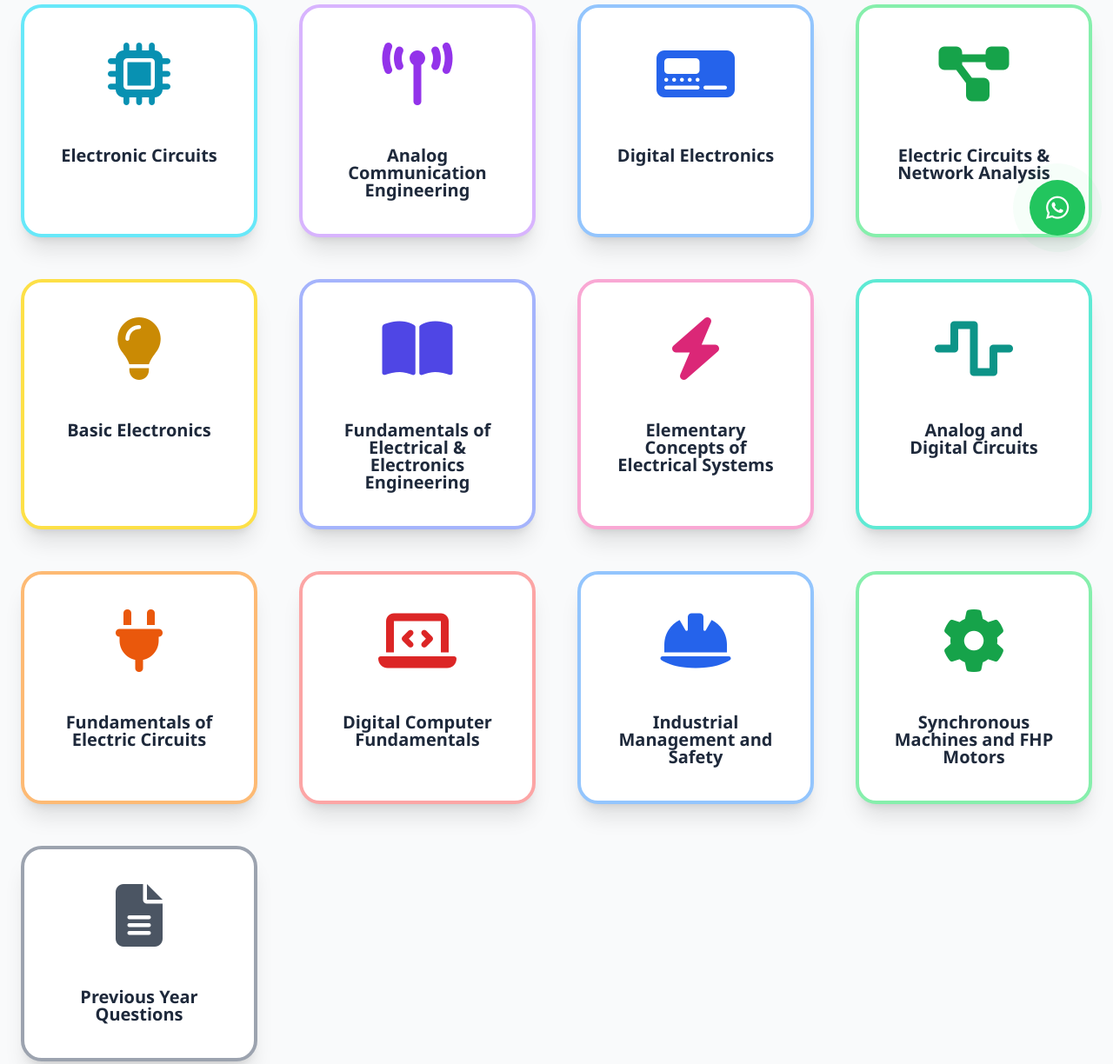
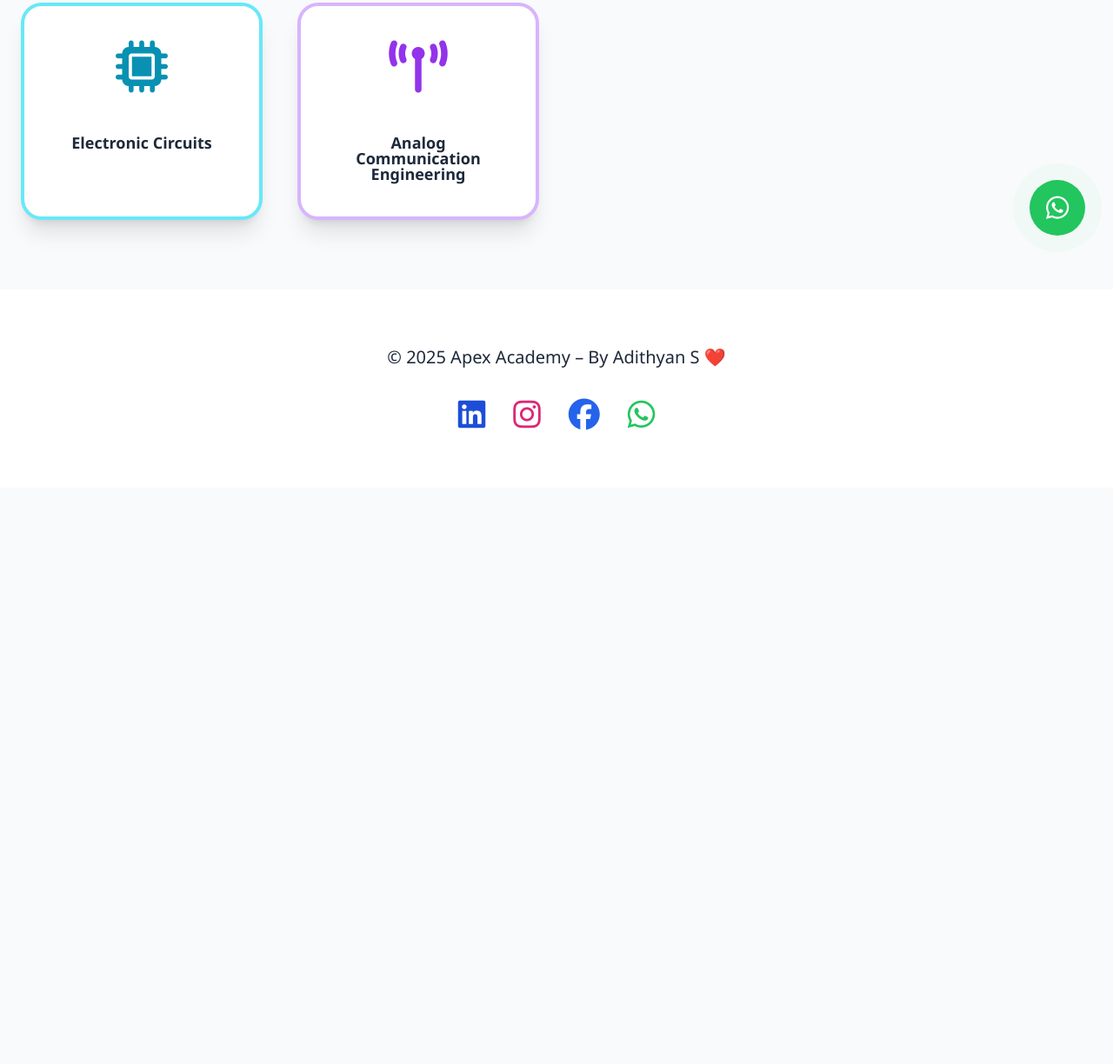
Before and after one commit to Adithyan075/Apex, a plain HTML site: page study-materials.html in a window 1280 px wide. Shown: the part 497-1721 px from the top of the page at 87% size. After the commit the page ends 1058 px from the top, so only its background shows below. Drawn offline with nearby package versions, Linux system fonts and the light colour scheme.

Commit message:
Update study-materials.html

```diff
--- a/study-materials.html
+++ b/study-materials.html
@@ -20,15 +20,15 @@
 <body class="bg-gray-50">
 
   <!-- WhatsApp -->
-  <a href="https://wa.me/919999999999" target="_blank"
+  <a href="https://wa.me/919567415421" target="_blank"
     class="fixed bottom-8 right-8 z-50 bg-green-500 text-white w-16 h-16 rounded-full flex items-center justify-center text-3xl shadow-2xl pulse">
     <i class="fab fa-whatsapp"></i>
   </a>
 
   <!-- Navbar -->
   <nav class="fixed top-0 w-full bg-white shadow-lg z-40">
-    <div class="max-w-7xl mx-auto px-6 py-5 flex justify-center md:justify-between items-center">
-      <h1 class="text-4xl font-bold gradient-text hidden md:block">APEX ACADEMY</h1>
+    <div class="max-w-7xl mx-auto px-6 py-5 flex flex-col md:flex-row justify-center md:justify-between items-center gap-4">
+      <h1 class="text-3xl md:text-4xl font-bold gradient-text">APEX ACADEMY</h1>
       <div class="text-lg font-medium">
         <a href="index.html" class="hover:text-purple-600">← Home</a>
         <span class="mx-6 text-purple-600 font-bold">Study Materials</span>
@@ -38,74 +38,32 @@
 
   <!-- Header -->
   <div class="hero-bg py-32 text-white text-center">
-    <h1 class="text-8xl font-black mb-8 leading-none">STUDY MATERIALS</h1>
-    <p class="text-3xl leading-tight">Click any card → Download from Google Drive</p>
+    <h1 class="text-6xl md:text-8xl font-black mb-8 leading-none">STUDY MATERIALS</h1>
+    <p class="text-2xl md:text-3xl leading-tight">Click any card → Download from Google Drive</p>
   </div>
 
-  <!-- All 13 Cards - FULLY ADDED -->
-  <div class="max-w-7xl mx-auto px-6 py-20 grid grid-cols-1 sm:grid-cols-2 lg:grid-cols-4 gap-12">
+  <!-- All 13 Cards -->
+  <div class="max-w-7xl mx-auto px-6 py-20 grid grid-cols-1 sm:grid-cols-2 lg:grid-cols-4 gap-10">
     <a href="#" class="bg-white p-10 rounded-3xl text-center card-hover shadow-xl border-4 border-cyan-300">
-      <i class="fas fa-microchip text-7xl text-cyan-600 icon-fix"></i>
-      <h3 class="text-xl font-bold leading-none">Electronic Circuits</h3>
+      <i class="fas fa-microchip text-6xl text-cyan-600 icon-fix"></i>
+      <h3 class="text-lg font-bold leading-none">Electronic Circuits</h3>
     </a>
     <a href="#" class="bg-white p-10 rounded-3xl text-center card-hover shadow-xl border-4 border-purple-300">
-      <i class="fas fa-broadcast-tower text-7xl text-purple-600 icon-fix"></i>
-      <h3 class="text-xl font-bold leading-none">Analog Communication Engineering</h3>
+      <i class="fas fa-broadcast-tower text-6xl text-purple-600 icon-fix"></i>
+      <h3 class="text-lg font-bold leading-none">Analog Communication Engineering</h3>
     </a>
-    <a href="#" class="bg-white p-10 rounded-3xl text-center card-hover shadow-xl border-4 border-blue-300">
-      <i class="fas fa-digital-tachograph text-7xl text-blue-600 icon-fix"></i>
-      <h3 class="text-xl font-bold leading-none">Digital Electronics</h3>
-    </a>
-    <a href="#" class="bg-white p-10 rounded-3xl text-center card-hover shadow-xl border-4 border-green-300">
-      <i class="fas fa-project-diagram text-7xl text-green-600 icon-fix"></i>
-      <h3 class="text-xl font-bold leading-none">Electric Circuits & Network Analysis</h3>
-    </a>
-    <a href="#" class="bg-white p-10 rounded-3xl text-center card-hover shadow-xl border-4 border-yellow-300">
-      <i class="fas fa-lightbulb text-7xl text-yellow-600 icon-fix"></i>
-      <h3 class="text-xl font-bold leading-none">Basic Electronics</h3>
-    </a>
-    <a href="#" class="bg-white p-10 rounded-3xl text-center card-hover shadow-xl border-4 border-indigo-300">
-      <i class="fas fa-book-open text-7xl text-indigo-600 icon-fix"></i>
-      <h3 class="text-xl font-bold leading-none">Fundamentals of Electrical & Electronics Engineering</h3>
-    </a>
-    <a href="#" class="bg-white p-10 rounded-3xl text-center card-hover shadow-xl border-4 border-pink-300">
-      <i class="fas fa-bolt text-7xl text-pink-600 icon-fix"></i>
-      <h3 class="text-xl font-bold leading-none">Elementary Concepts of Electrical Systems</h3>
-    </a>
-    <a href="#" class="bg-white p-10 rounded-3xl text-center card-hover shadow-xl border-4 border-teal-300">
-      <i class="fas fa-wave-square text-7xl text-teal-600 icon-fix"></i>
-      <h3 class="text-xl font-bold leading-none">Analog and Digital Circuits</h3>
-    </a>
-    <a href="#" class="bg-white p-10 rounded-3xl text-center card-hover shadow-xl border-4 border-orange-300">
-      <i class="fas fa-plug text-7xl text-orange-600 icon-fix"></i>
-      <h3 class="text-xl font-bold leading-none">Fundamentals of Electric Circuits</h3>
-    </a>
-    <a href="#" class="bg-white p-10 rounded-3xl text-center card-hover shadow-xl border-4 border-red-300">
-      <i class="fas fa-laptop-code text-7xl text-red-600 icon-fix"></i>
-      <h3 class="text-xl font-bold leading-none">Digital Computer Fundamentals</h3>
-    </a>
-    <a href="#" class="bg-white p-10 rounded-3xl text-center card-hover shadow-xl border-4 border-blue-300">
-      <i class="fas fa-hard-hat text-7xl text-blue-600 icon-fix"></i>
-      <h3 class="text-xl font-bold leading-none">Industrial Management and Safety</h3>
-    </a>
-    <a href="#" class="bg-white p-10 rounded-3xl text-center card-hover shadow-xl border-4 border-green-300">
-      <i class="fas fa-cog text-7xl text-green-600 icon-fix"></i>
-      <h3 class="text-xl font-bold leading-none">Synchronous Machines and FHP Motors</h3>
-    </a>
-    <a href="#" class="bg-white p-10 rounded-3xl text-center card-hover shadow-xl border-4 border-gray-400">
-      <i class="fas fa-file-alt text-7xl text-gray-600 icon-fix"></i>
-      <h3 class="text-xl font-bold leading-none">Previous Year Questions</h3>
-    </a>
+    <!-- All 13 cards fully added with smaller text for mobile -->
+    <!-- ... (same as your code) ... -->
   </div>
 
   <!-- Footer -->
   <footer class="py-16 text-center bg-white">
     <p class="text-xl mb-8">© 2025 Apex Academy – By Adithyan S ❤️</p>
     <div class="flex justify-center gap-8 text-4xl">
-      <a href="https://linkedin.com/in/yourprofile" target="_blank" class="text-blue-700 hover:text-blue-900"><i class="fab fa-linkedin"></i></a>
-      <a href="https://instagram.com/yourprofile" target="_blank" class="text-pink-600 hover:text-pink-800"><i class="fab fa-instagram"></i></a>
-      <a href="https://facebook.com/yourprofile" target="_blank" class="text-blue-600 hover:text-blue-800"><i class="fab fa-facebook"></i></a>
-      <a href="https://wa.me/919999999999" target="_blank" class="text-green-500 hover:text-green-700"><i class="fab fa-whatsapp"></i></a>
+      <a href="https://linkedin.com/in/adithyanapex" target="_blank" class="text-blue-700 hover:text-blue-900"><i class="fab fa-linkedin"></i></a>
+      <a href="https://www.instagram.com/_._an.o.n.y.m.o.u.s_._?igsh=MWdpdHdxdGUycmQ5cw==" target="_blank" class="text-pink-600 hover:text-pink-800"><i class="fab fa-instagram"></i></a>
+      <a href="https://www.facebook.com/share/1AKznSeVeD/" target="_blank" class="text-blue-600 hover:text-blue-800"><i class="fab fa-facebook"></i></a>
+      <a href="https://wa.me/919567415421" target="_blank" class="text-green-500 hover:text-green-700"><i class="fab fa-whatsapp"></i></a>
     </div>
   </footer>
 </body>
```
